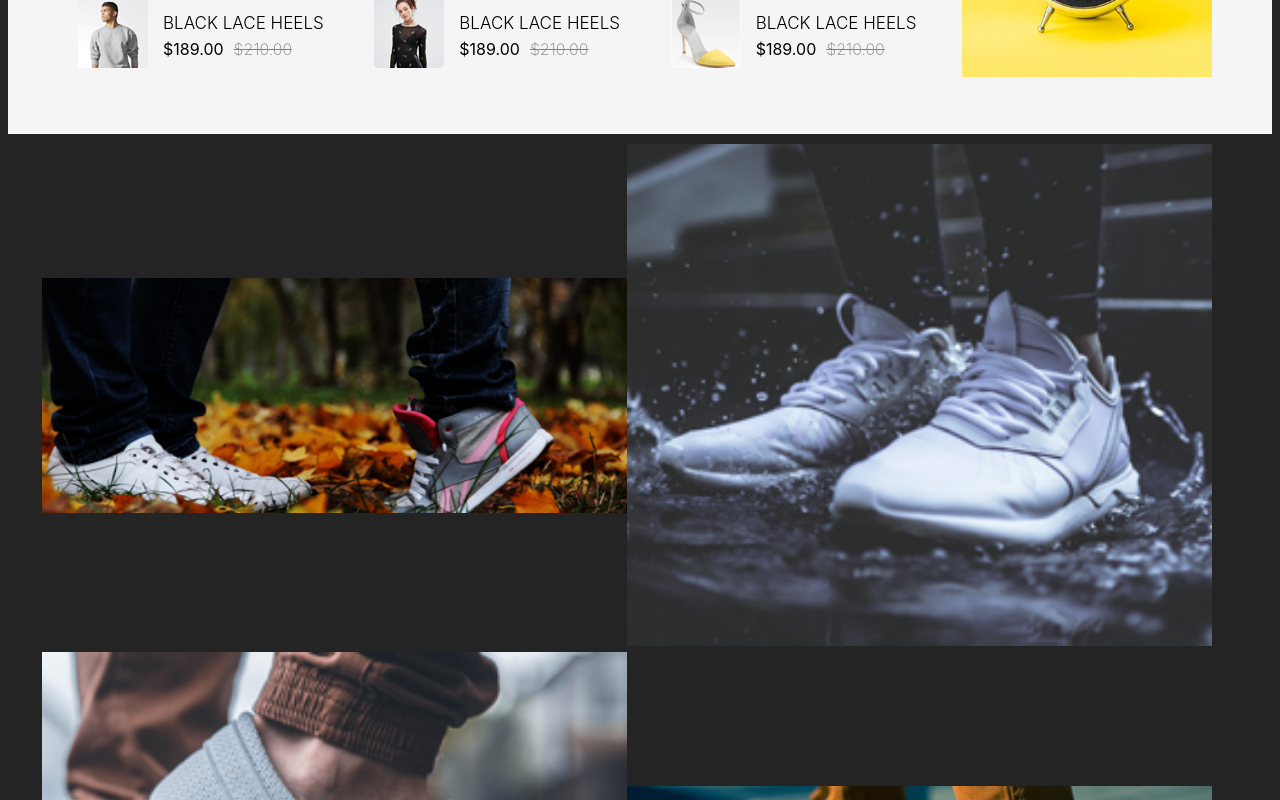
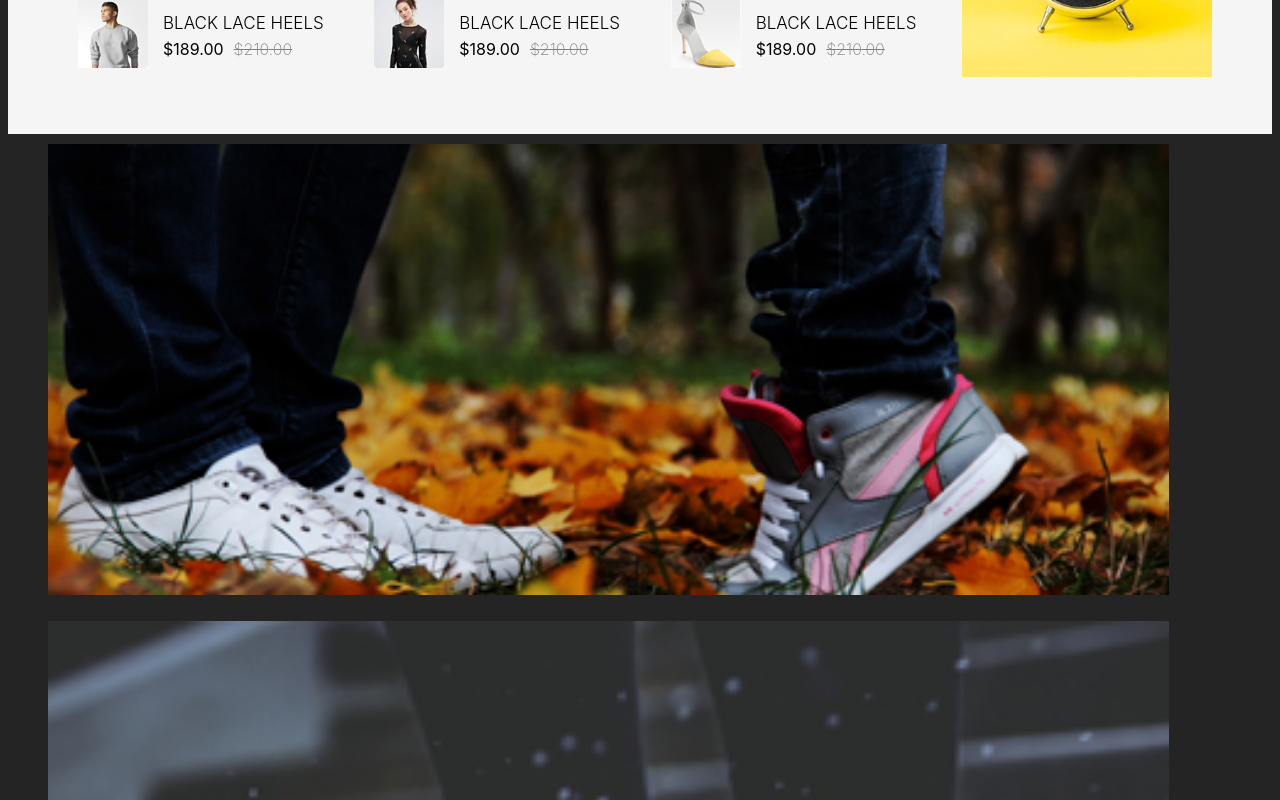
Before and after one commit to BridgetKas/ShoeStore, a React (Vite) app: page / in a window 1280 px wide. Shown: the part 2180-2980 px from the top of the page. Built offline with nearby package versions, Linux system fonts and the light colour scheme.

Commit message:
Fixed Deals Component

```diff
--- a/src/components/overLayShoes/overlay.jsx
+++ b/src/components/overLayShoes/overlay.jsx
@@ -7,28 +7,30 @@ import styles from './overlay.module.css'
 
 
 function OverlayComp() {
-  const photoArr = [
-    {
-      photo:photo1
-    },
-    {
-      photo:photo2
-    },
-    {
-      photo:photo3
-    },
-    {
-      photo:photo4
-    },
-    {
-      photo:photo5
-    },
-  ]
+  // const photoArr = [
+  //   {
+  //     photo:photo1
+  //   },
+  //   {
+  //     photo:photo2
+  //   },
+  //   {
+  //     photo:photo3
+  //   },
+  //   {
+  //     photo:photo4
+  //   },
+  //   {
+  //     photo:photo5
+  //   },
+  // ]
   return (
     <div className={styles.mainContainer}>
-      {photoArr.map((item,index) =>(
-        <div key={index} className={styles.imageContainer}><img src={item.photo}/></div>
-      ))}
+      <div  className={styles.imageContainer}><img src={photo1}/></div>
+      <div  className={styles.imageContainer}><img src={photo2}/></div>
+      <div  className={styles.imageContainer}><img src={photo3}/></div>
+      <div  className={styles.imageContainer}><img src={photo4}/></div>
+      <div  className={styles.imageContainer}><img src={photo5}/></div>
     </div>
   )
 }
--- a/src/components/overLayShoes/overlay.module.css
+++ b/src/components/overLayShoes/overlay.module.css
@@ -10,7 +10,7 @@
 }
 
 .imageContainer {
-    width:100%;
+    width:95%;
 }
 
 
@@ -18,23 +18,3 @@
     max-width:100%;
     width:100%;
 }
-
-
-@media (min-width:575px) {
-    .mainContainer {
-        width:98%;
-    }
-
-}
-
-
-@media (min-width:768px) {
-    .mainContainer {
-        flex-direction:row;
-        gap:0px;
-    }
-
-    .imageContainer {
-        width:48%;
-    }
-}
```
